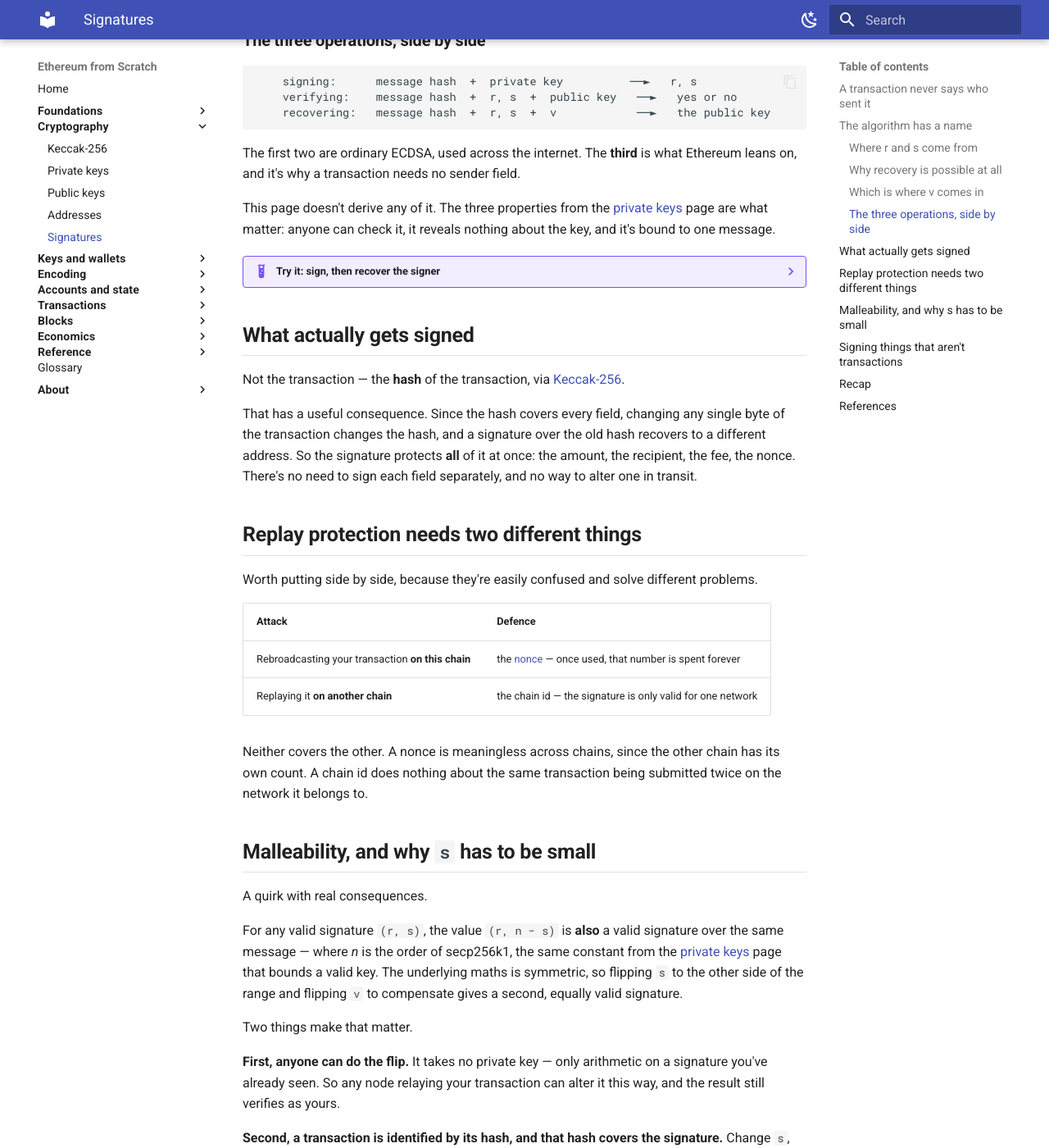
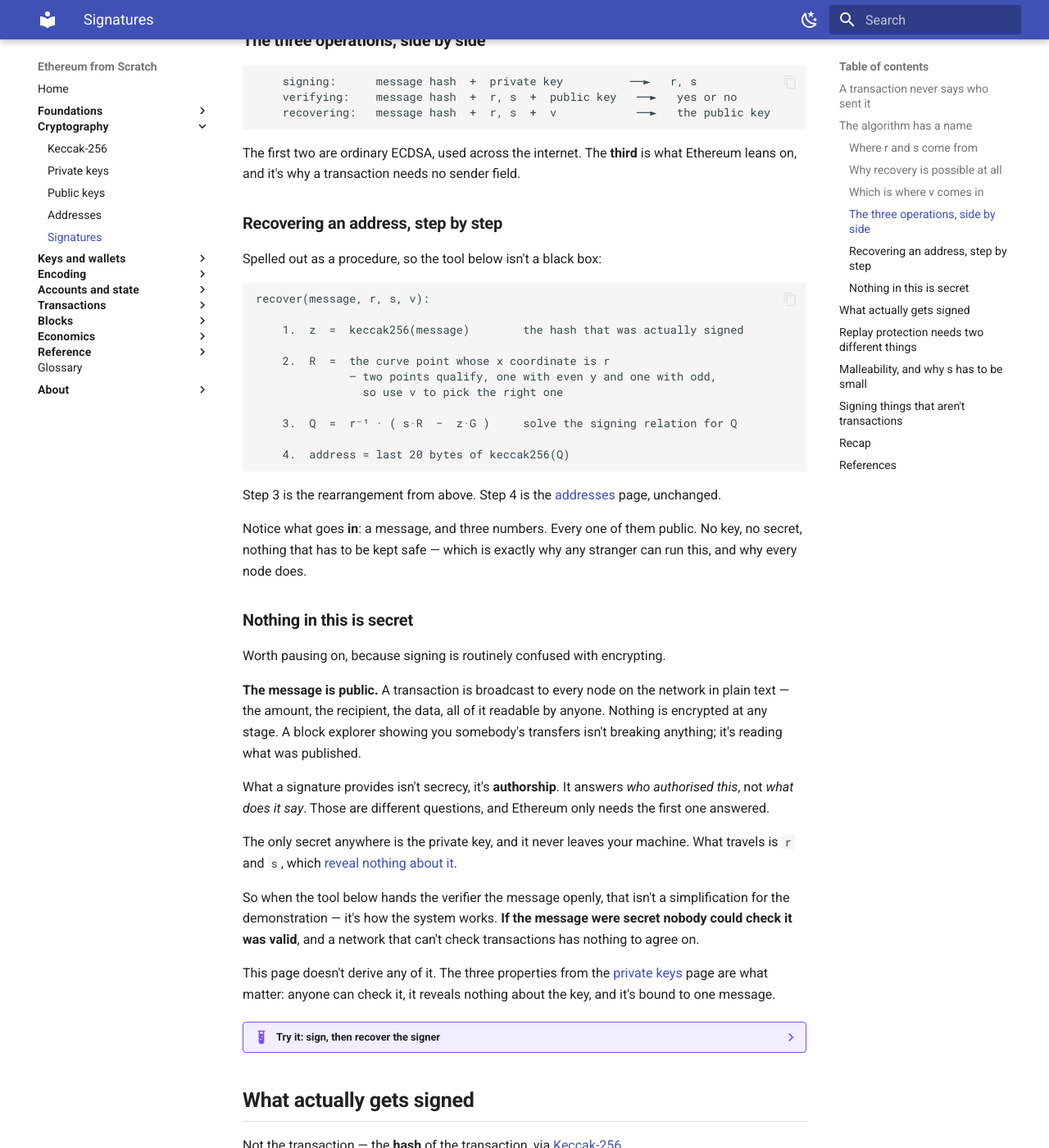
Before and after one commit to davide-stocco/ethereum-from-scratch, an MkDocs documentation site: the page built from docs/crypto/signatures.md, in a window 1280 px wide and 1400 px high, scrolled down 2478 px. Shown: the whole window at 82% size. Built offline with MkDocs 1.6.1 and Material for MkDocs 9.7.7, drawn with Linux system fonts in a browser that asks for light colours.

Commit message:
Spell out recovery as a procedure; correct that the message is public
Three things from Davide.

Recovery was used as a black box, so there's now a four-step procedure
before the tool: hash the message, rebuild R from r using v to pick
between the two candidate y values, solve for Q, hash it and keep the
last 20 bytes. Then the observation that everything going in is public
— which is why any stranger can run it and every node does.

He also asked whether the message is really handed over openly, having
assumed it was private. That's a misconception the page was doing
nothing to prevent, and it's worth correcting directly: a transaction
is broadcast in plain text and nothing is encrypted at any stage. A
signature provides authorship, not secrecy — who authorised this, not
what does it say. The only secret is the key, which never moves. And
if the message were secret nobody could check it was valid, so a
network that hid it would have nothing to agree on.

The tampering explanation compressed three steps into one sentence and
didn't land. It's now a chain: a different message gives a different z,
a different z gives a different Q, and Q is a perfectly valid key, so
there's a perfectly valid-looking address. Then why there is no error
state and couldn't be — recovery isn't checking anything, it has
nothing to compare against, it's a calculation that always returns.

And what actually stops the attack, which the old text implied without
explaining: the recovered address is a random point in 2^160, so
nobody holds its key and it has no funds. The node treats it as the
sender and rejects the transaction for a wrong nonce and an unpayable
fee. It fails for bookkeeping reasons rather than a failed check,
which is a stronger guarantee because there is nothing to get wrong.

````diff
--- a/docs/crypto/signatures.md
+++ b/docs/crypto/signatures.md
@@ -106,6 +106,40 @@ So **`v` is one bit saying which**: the *y* was even, or the *y* was odd. That's
 
 The first two are ordinary ECDSA, used across the internet. The **third** is what Ethereum leans on, and it's why a transaction needs no sender field.
 
+### Recovering an address, step by step
+
+Spelled out as a procedure, so the tool below isn't a black box:
+
+```
+recover(message, r, s, v):
+
+    1.  z  =  keccak256(message)        the hash that was actually signed
+
+    2.  R  =  the curve point whose x coordinate is r
+              — two points qualify, one with even y and one with odd,
+                so use v to pick the right one
+
+    3.  Q  =  r⁻¹ · ( s·R  −  z·G )     solve the signing relation for Q
+
+    4.  address = last 20 bytes of keccak256(Q)
+```
+
+Step 3 is the rearrangement from above. Step 4 is the [addresses](addresses.md) page, unchanged.
+
+Notice what goes **in**: a message, and three numbers. Every one of them public. No key, no secret, nothing that has to be kept safe — which is exactly why any stranger can run this, and why every node does.
+
+### Nothing in this is secret
+
+Worth pausing on, because signing is routinely confused with encrypting.
+
+**The message is public.** A transaction is broadcast to every node on the network in plain text — the amount, the recipient, the data, all of it readable by anyone. Nothing is encrypted at any stage. A block explorer showing you somebody's transfers isn't breaking anything; it's reading what was published.
+
+What a signature provides isn't secrecy, it's **authorship**. It answers *who authorised this*, not *what does it say*. Those are different questions, and Ethereum only needs the first one answered.
+
+The only secret anywhere is the private key, and it never leaves your machine. What travels is `r` and `s`, which [reveal nothing about it](private-keys.md).
+
+So when the tool below hands the verifier the message openly, that isn't a simplification for the demonstration — it's how the system works. **If the message were secret nobody could check it was valid**, and a network that can't check transactions has nothing to agree on.
+
 This page doesn't derive any of it. The three properties from the [private keys](private-keys.md) page are what matter: anyone can check it, it reveals nothing about the key, and it's bound to one message.
 
 ??? example "Try it: sign, then recover the signer"
@@ -121,9 +155,10 @@ This page doesn't derive any of it. The three properties from the [private keys]
       <p class="tool__out" id="sig-out"></p>
     </div>
 
-    **Step 1 — note what the verifier was given.** Only the message and the
-    signature. Not the address, not the public key. The recovered address is
-    computed, and it matches.
+    **Step 1 — note what the verifier was *not* given.** Not the address, not
+    the public key, not any claim about who signed. Just the message — public,
+    as always — and three numbers. The address underneath is computed from
+    those alone, and it matches.
 
     **Step 2 — press Sign again**, several times. The signature changes
     completely every time, and **the recovered address never does.** That's
@@ -134,11 +169,38 @@ This page doesn't derive any of it. The three properties from the [private keys]
     different message from the one that was signed. Change "Anna" to "Anne",
     or 1 ether to 2.
 
-    Recovery doesn't fail. It returns **a different address** — some unrelated
-    stranger. That's worth sitting with: there's no error state, because
-    nothing in the signature says whose it was supposed to be. A tampered
-    message simply recovers to somebody who never existed, and the transaction
-    is rejected for having a sender who hasn't authorised anything.
+    **Recovery doesn't fail. It returns a different address.** That's the
+    surprising part, and it's worth following through why.
+
+    1. The signature was computed over `keccak256("…to Anna")`.
+    2. The verifier now computes `keccak256("…to Anne")` — a completely
+       different *z*, because of [avalanche](keccak256.md).
+    3. Step 3 of the procedure above uses *z*. Feed in a different *z* and the
+       equation returns a different **Q**.
+    4. That **Q** is a perfectly valid point on the curve, so it's a perfectly
+       valid public key, which gives a perfectly valid-looking address. Just
+       not the signer's.
+
+    **So there is no error state, and there couldn't be.** Recovery isn't
+    checking anything — it has no idea what answer was expected, and nothing
+    to compare against. It is a calculation, and it always returns an answer.
+    Tamper with the message and the answer is simply a different address.
+
+    Which raises the obvious question: if nothing fails, what stops the
+    tampering working?
+
+    **The address it recovers to is a random point in a space of 2¹⁶⁰.**
+    Essentially certainly, nobody holds the key for it, it has never been
+    used, and it holds no ether. So when a node treats that address as the
+    sender — as [it must](#a-transaction-never-says-who-sent-it) — it finds an
+    account with a nonce of zero and a balance of nothing, and rejects the
+    transaction for the dullest possible reasons: wrong nonce, can't pay the
+    fee.
+
+    The tampering fails, but not because a signature check said "invalid".
+    It fails because the altered transaction is now claimed by a stranger who
+    has no funds and no history. Which is a stronger guarantee than a check,
+    because there's nothing to get wrong.
 
 ## What actually gets signed
 
````
